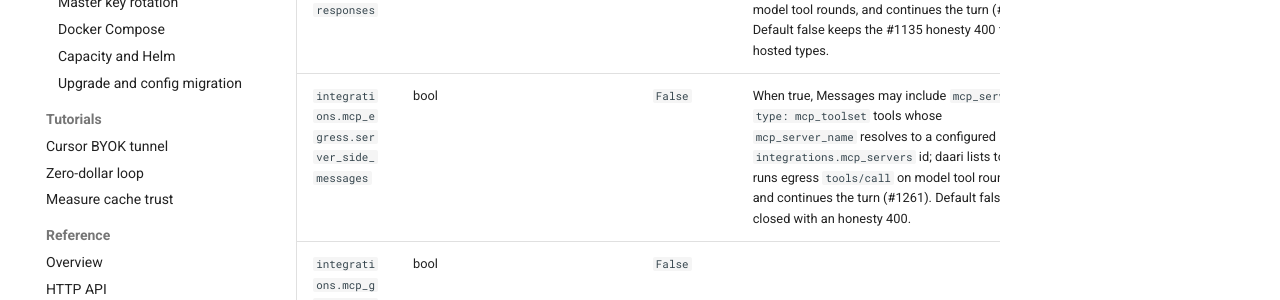
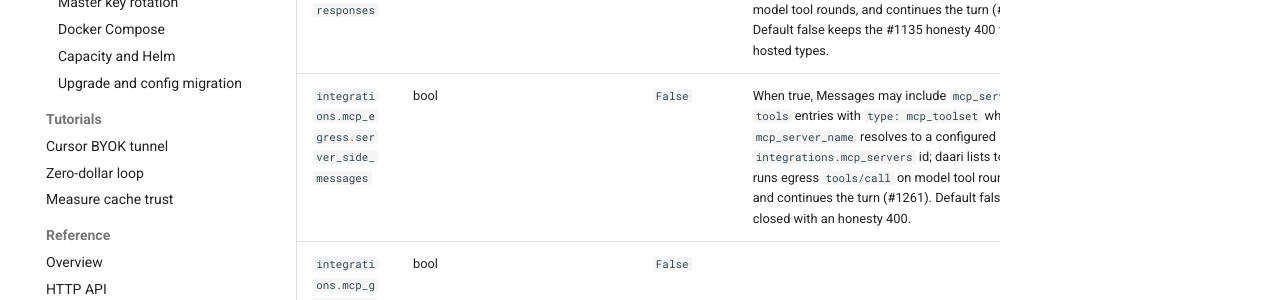
Before and after one commit to naveenreddyalka/daari, an MkDocs documentation site: the page built from docs/developer/reference/config.md, in a window 1280 px wide and 900 px high, scrolled down 25559 px. Shown: the part 152-452 px from the top of the window. Built offline with MkDocs 1.6.1 and Material for MkDocs 9.7.7, drawn with Linux system fonts in a browser that asks for light colours; comment, search, counter and statistics services are not loaded.

Commit message:
fix(docs): regenerate config.md for server_side_messages
Co-authored-by: Cursor <cursoragent@cursor.com>

```diff
--- a/docs/developer/reference/config.md
+++ b/docs/developer/reference/config.md
@@ -266,7 +266,7 @@ in `.daari.yaml`, and every key is also settable via environment variable:
 | `integrations.mcp_egress.failure_threshold` | int | `3` | Consecutive MCP egress failures before the per-server circuit opens (#1203). Matches frontier `failure_threshold`. |
 | `integrations.mcp_egress.cooldown_seconds` | float | `30.0` | Seconds an open MCP egress circuit stays fail-fast before a half-open probe (#1203). |
 | `integrations.mcp_egress.server_side_responses` | bool | `False` | When true, Responses may include `type: mcp` tools that resolve to a configured `integrations.mcp_servers` id (`server_label`); daari lists tools, runs egress `tools/call` on model tool rounds, and continues the turn (#1232). Default false keeps the #1135 honesty 400 for hosted types. |
-| `integrations.mcp_egress.server_side_messages` | bool | `False` | When true, Messages may include `mcp_servers` + `type: mcp_toolset` tools whose `mcp_server_name` resolves to a configured `integrations.mcp_servers` id; daari lists tools, runs egress `tools/call` on model tool rounds, and continues the turn (#1261). Default false fails closed with an honesty 400. |
+| `integrations.mcp_egress.server_side_messages` | bool | `False` | When true, Messages may include `mcp_servers` + `tools` entries with `type: mcp_toolset` whose `mcp_server_name` resolves to a configured `integrations.mcp_servers` id; daari lists tools, runs egress `tools/call` on model tool rounds, and continues the turn (#1261). Default false fails closed with an honesty 400. |
 | `integrations.mcp_guardrails.enabled` | bool | `False` |  |
 | `integrations.mcp_guardrails.max_prompt_chars` | int | `0` |  |
 | `integrations.mcp_guardrails.injection_action` | str | `'block'` |  |
```
